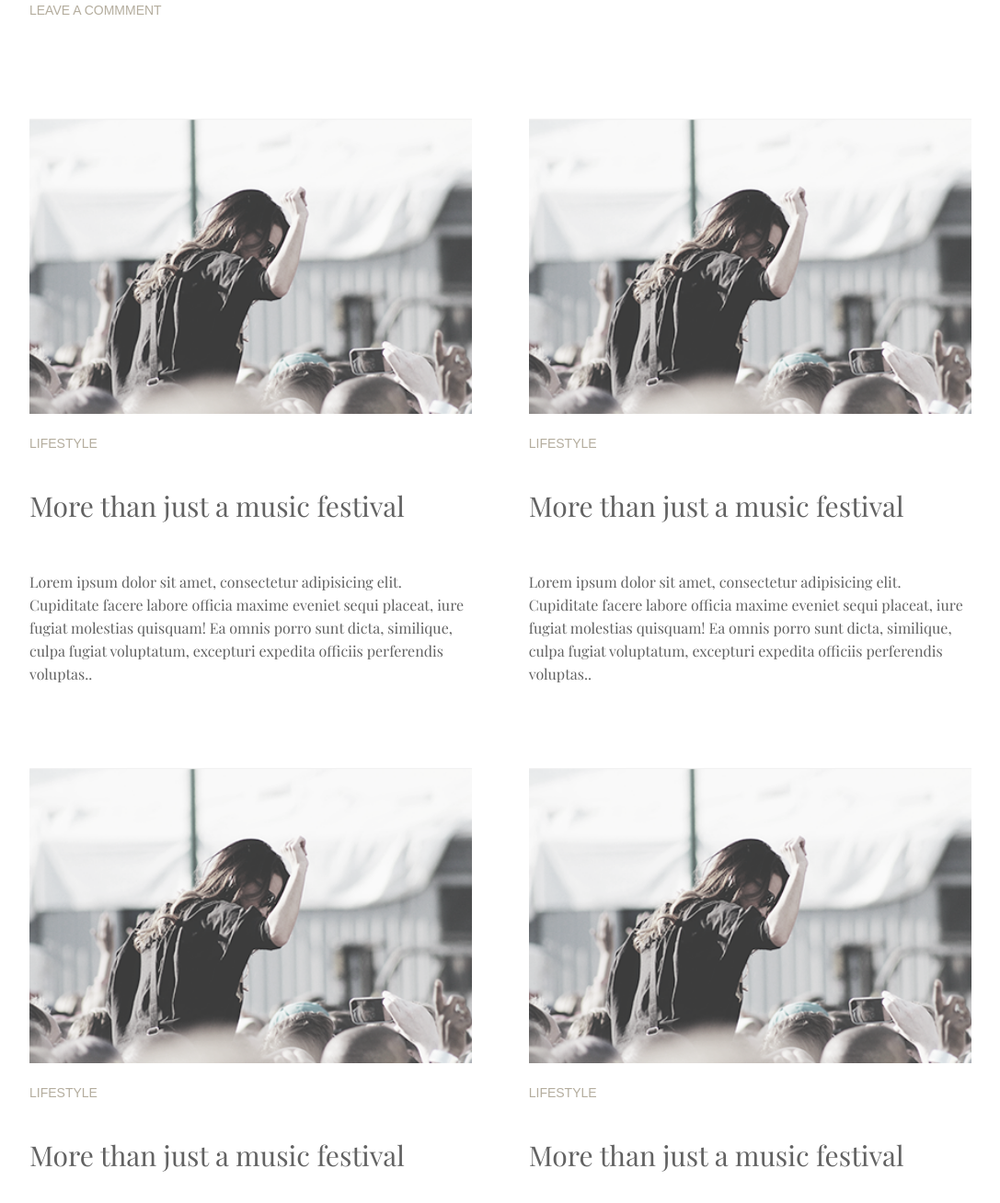
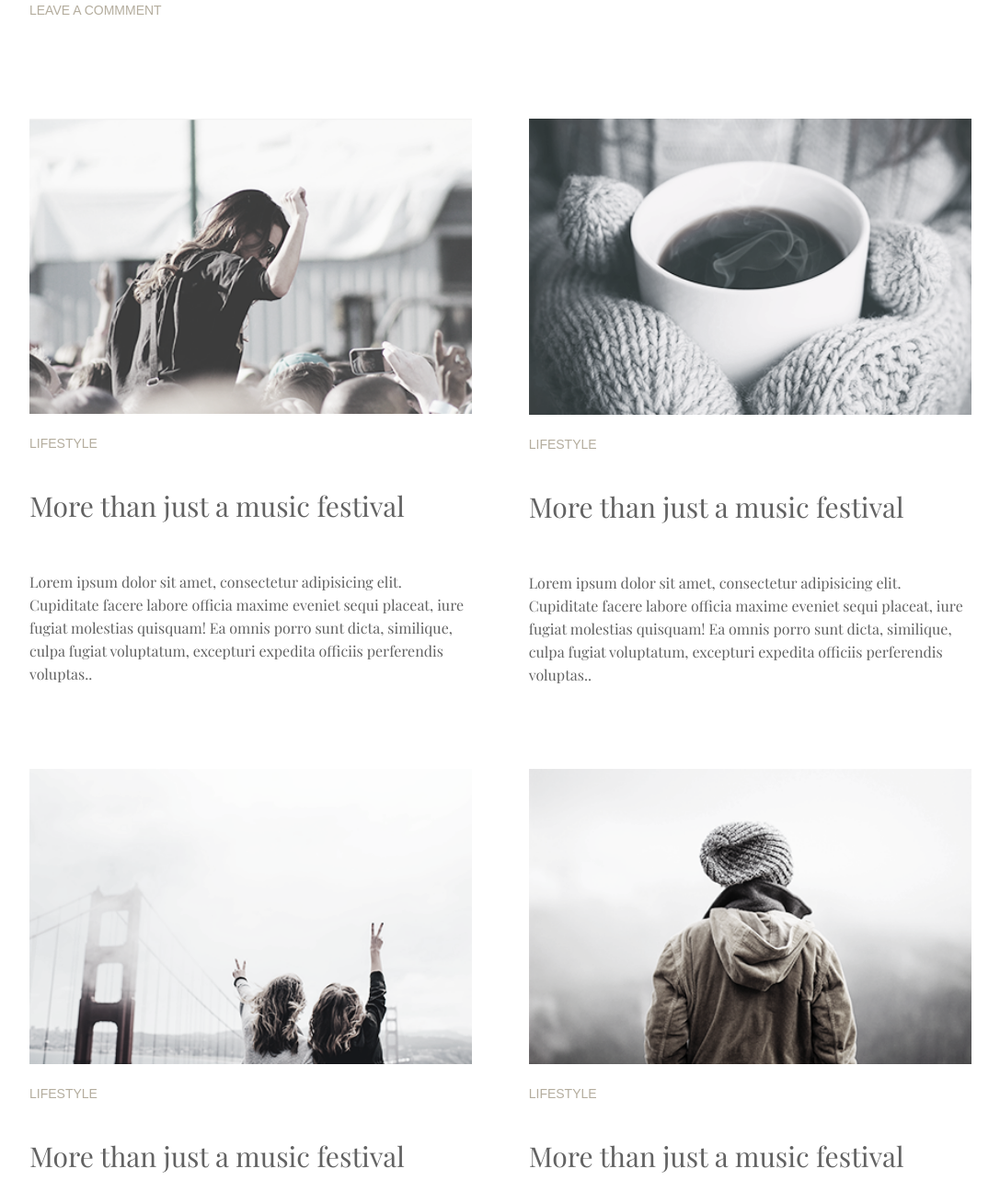
Before and after one commit to DevNurAlam/minimo_final, a plain HTML site: page index.html in a window 1280 px wide. Shown: the part 992-2300 px from the top of the page at 92% size, without its empty margins (96-1183 px from the left). Drawn offline with nearby package versions, Linux system fonts and the light colour scheme; a web font is replaced by a local one.

Commit message:
Update index.html

```diff
--- a/index.html
+++ b/index.html
@@ -58,19 +58,19 @@
 				<p class="c_text">Lorem ipsum dolor sit amet, consectetur adipisicing elit. Cupiditate facere labore officia maxime eveniet sequi placeat, iure fugiat molestias quisquam! Ea omnis porro sunt dicta, similique, culpa fugiat voluptatum, excepturi expedita officiis perferendis voluptas.. </p>
 			</div>
 			<div class="single">
-				<img src="images/b1.png" alt="lifestyle">
+				<img src="images/b2.png" alt="lifestyle">
 				<p class="c_p">Lifestyle</p>
 				<h2 class="c_h1">More than just a music festival </h2>
 				<p class="c_text">Lorem ipsum dolor sit amet, consectetur adipisicing elit. Cupiditate facere labore officia maxime eveniet sequi placeat, iure fugiat molestias quisquam! Ea omnis porro sunt dicta, similique, culpa fugiat voluptatum, excepturi expedita officiis perferendis voluptas.. </p>
 			</div>
 			<div class="single">
-				<img src="images/b1.png" alt="lifestyle">
+				<img src="images/b3.png" alt="lifestyle">
 				<p class="c_p">Lifestyle</p>
 				<h2 class="c_h1">More than just a music festival </h2>
 				<p class="c_text">Lorem ipsum dolor sit amet, consectetur adipisicing elit. Cupiditate facere labore officia maxime eveniet sequi placeat, iure fugiat molestias quisquam! Ea omnis porro sunt dicta, similique, culpa fugiat voluptatum, excepturi expedita officiis perferendis voluptas.. </p>
 			</div>
 			<div class="single">
-				<img src="images/b1.png" alt="lifestyle">
+				<img src="images/b4.png" alt="lifestyle">
 				<p class="c_p">Lifestyle</p>
 				<h2 class="c_h1">More than just a music festival </h2>
 				<p class="c_text">Lorem ipsum dolor sit amet, consectetur adipisicing elit. Cupiditate facere labore officia maxime eveniet sequi placeat, iure fugiat molestias quisquam! Ea omnis porro sunt dicta, similique, culpa fugiat voluptatum, excepturi expedita officiis perferendis voluptas.. </p>
@@ -97,13 +97,13 @@
 		<div class="container2">
 			<!--single start-->
 			<div class="single">
-				<img src="images/b1.png" alt="lifestyle">
+				<img src="images/b5.png" alt="lifestyle">
 				<p class="c_p">Lifestyle</p>
 				<h2 class="c_h1">More than just a music festival </h2>
 				<p class="c_text">Lorem ipsum dolor sit amet, consectetur adipisicing elit. Cupiditate facere labore officia maxime eveniet sequi placeat, iure fugiat molestias quisquam! Ea omnis porro sunt dicta, similique, culpa fugiat voluptatum, excepturi expedita officiis perferendis voluptas.. </p>
 			</div>
 			<div class="single">
-				<img src="images/b1.png" alt="lifestyle">
+				<img src="images/b6.png" alt="lifestyle">
 				<p class="c_p">Lifestyle</p>
 				<h2 class="c_h1">More than just a music festival </h2>
 				<p class="c_text">Lorem ipsum dolor sit amet, consectetur adipisicing elit. Cupiditate facere labore officia maxime eveniet sequi placeat, iure fugiat molestias quisquam! Ea omnis porro sunt dicta, similique, culpa fugiat voluptatum, excepturi expedita officiis perferendis voluptas.. </p>
```
